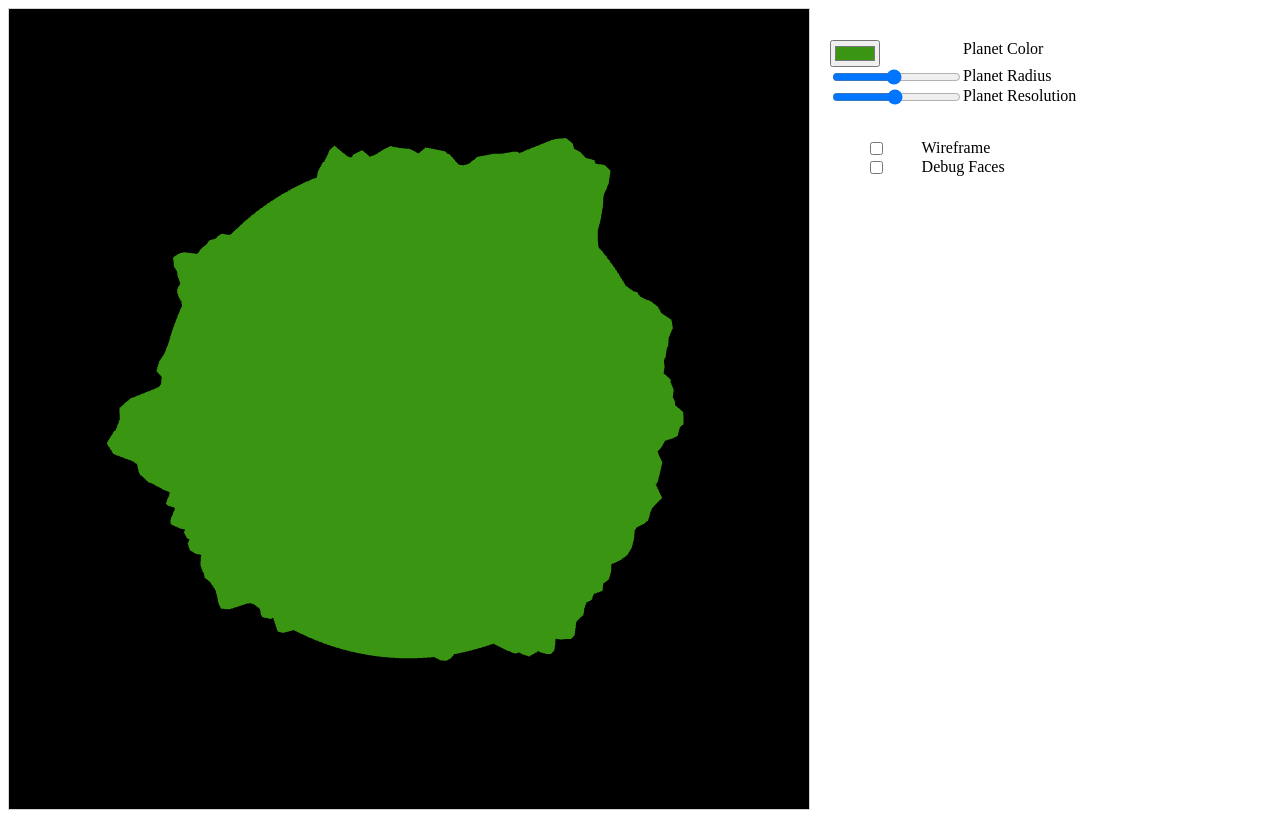
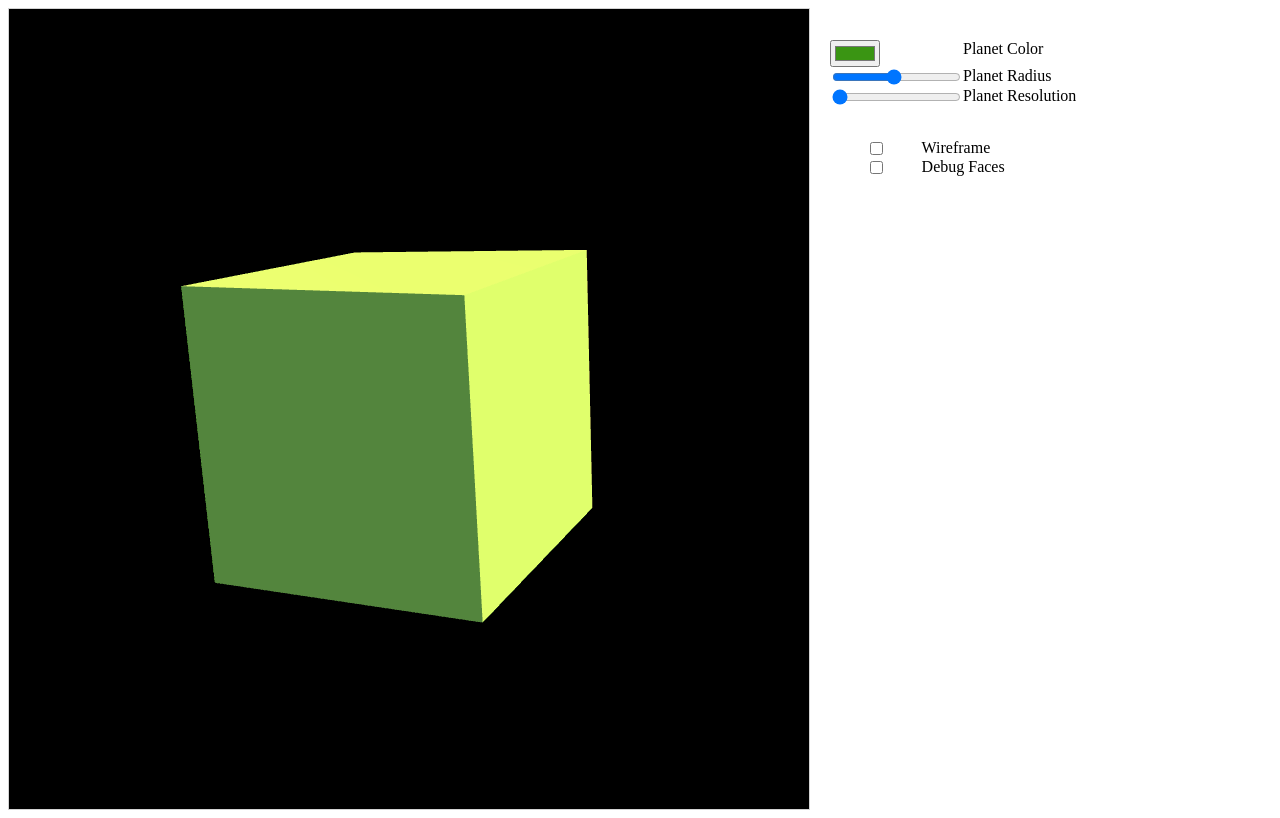
Before and after one commit to XDargu/procedural-planets, a plain HTML site: page index.html in a window 1280 px wide. Drawn offline with Linux system fonts and the light colour scheme; animation ran at ten frames a second.

Commit message:
Trying to fix normals

```diff
--- a/index.html
+++ b/index.html
@@ -25,7 +25,7 @@
         <div class="settings-section">
             <input type="color" id="planet-color" value="#3a9513" oninput="OnParamsChanged()"><span>Planet Color</span>
             <input type="range" id="planet-radius" min="0.1" max="2.0" value="1.0" step="0.01" oninput="OnParamsChanged()"><span>Planet Radius</span>
-            <input type="range" id="planet-resolution" min="2" max="100" value="50" oninput="OnParamsChanged()"><span>Planet Resolution</span>
+            <input type="range" id="planet-resolution" min="2" max="100" value="2" oninput="OnParamsChanged()"><span>Planet Resolution</span>
         </div>
         <div class="settings-section">
             <input type="checkbox" id="debug-wireframe" oninput="OnParamsChanged()"><span>Wireframe</span>
--- a/src/draw-scene.js
+++ b/src/draw-scene.js
@@ -37,12 +37,22 @@ function drawMeshInstance(gl, programInfo, meshInstance)
         meshInstance.scale, // amount to scale
     );
 
+    const normalMatrix = mat4.create();
+    mat4.invert(normalMatrix, modelViewMatrix);
+    mat4.transpose(normalMatrix, normalMatrix);
+
     // Set the shader uniforms
     gl.uniformMatrix4fv(
         programInfo.uniformLocations.modelViewMatrix,
         false,
         modelViewMatrix,
     );
+
+    gl.uniformMatrix4fv(
+        programInfo.uniformLocations.normalMatrix,
+        false,
+        normalMatrix,
+      );
 
     {
         const vertexCount = meshInstance.mesh.indices.length;
@@ -84,6 +94,7 @@ function drawScene(gl, programInfo, meshes, cubeRotation) {
         // buffer into the vertexPosition attribute.
         setPositionAttribute(gl, meshInstance.mesh.buffers, programInfo);
         setColorAttribute(gl, meshInstance.mesh.buffers, programInfo);
+        setNormalAttribute(gl, meshInstance.mesh.buffers, programInfo);
 
         gl.bindBuffer(gl.ELEMENT_ARRAY_BUFFER, meshInstance.mesh.buffers.indices);
 
@@ -141,3 +152,21 @@ function setColorAttribute(gl, buffers, programInfo) {
     );
     gl.enableVertexAttribArray(programInfo.attribLocations.vertexColor);
 }
+
+function setNormalAttribute(gl, buffers, programInfo) {
+    const numComponents = 3;
+    const type = gl.FLOAT;
+    const normalize = false;
+    const stride = 0;
+    const offset = 0;
+    gl.bindBuffer(gl.ARRAY_BUFFER, buffers.normal);
+    gl.vertexAttribPointer(
+        programInfo.attribLocations.vertexNormal,
+        numComponents,
+        type,
+        normalize,
+        stride,
+        offset,
+    );
+    gl.enableVertexAttribArray(programInfo.attribLocations.vertexNormal);
+}
--- a/src/generation.js
+++ b/src/generation.js
@@ -56,23 +56,40 @@ function Render() {
     const vsSource = `
     attribute vec4 aVertexPosition;
     attribute vec4 aVertexColor;
+    attribute vec3 aVertexNormal;
 
+    uniform mat4 uNormalMatrix;
     uniform mat4 uModelViewMatrix;
     uniform mat4 uProjectionMatrix;
 
     varying lowp vec4 vColor;
+    varying lowp vec3 vNormal;
 
     void main(void) {
       gl_Position = uProjectionMatrix * uModelViewMatrix * aVertexPosition;
+
+      highp vec4 transformedNormal = uProjectionMatrix * uModelViewMatrix * vec4(aVertexNormal, 1.0);
+
       vColor = aVertexColor;
+      vNormal = transformedNormal.xyz;
     }
   `;
 
     const fsSource = `
     varying lowp vec4 vColor;
+    varying lowp vec3 vNormal;
 
     void main(void) {
-      gl_FragColor = vColor;
+
+      highp vec3 ambientLight = vec3(0.2, 0.2, 0.2);
+      highp vec3 directionalLightColor = vec3(1, 1, 1);
+      highp vec3 directionalVector = normalize(vec3(0.85, 0.8, 0.75));
+
+      highp float directional = max(dot(vNormal, directionalVector), 0.0);
+      // Debug normals:
+      //gl_FragColor = vec4(vNormal * 0.5 + 0.5, 1.0);
+
+      gl_FragColor = vec4(vColor.xyz * directional + ambientLight, 1.0);
     }
   `;
 
@@ -103,6 +120,7 @@ function Render() {
         attribLocations: {
             vertexPosition: gl.getAttribLocation(shaderProgram, "aVertexPosition"),
             vertexColor: gl.getAttribLocation(shaderProgram, "aVertexColor"),
+            vertexNormal: gl.getAttribLocation(shaderProgram, "aVertexNormal"),
         },
         uniformLocations: {
             projectionMatrix: gl.getUniformLocation(shaderProgram, "uProjectionMatrix"),
--- a/src/init-buffers.js
+++ b/src/init-buffers.js
@@ -2,11 +2,13 @@ function initBuffers(gl, mesh) {
 
     const positionBuffer = initPositionBuffer(gl, mesh.positions);
     const colorBuffer = initColorBuffer(gl, mesh.colors);
+    const normalBuffer = initNormalBuffer(gl, mesh.normals);
     const indexBuffer = initIndexBuffer(gl, mesh.indices);
 
     return {
         position: positionBuffer,
         color: colorBuffer,
+        normal: normalBuffer,
         indices: indexBuffer,
     };
 }
@@ -37,6 +39,15 @@ function initColorBuffer(gl, colors) {
     return colorBuffer;
 }
 
+function initNormalBuffer(gl, normals) {
+
+    const normalBuffer = gl.createBuffer();
+    gl.bindBuffer(gl.ARRAY_BUFFER, normalBuffer);
+    gl.bufferData(gl.ARRAY_BUFFER, new Float32Array(normals), gl.STATIC_DRAW);
+
+    return normalBuffer;
+}
+
 function initIndexBuffer(gl, indices) {
     const indexBuffer = gl.createBuffer();
     gl.bindBuffer(gl.ELEMENT_ARRAY_BUFFER, indexBuffer);
--- a/src/mesh.js
+++ b/src/mesh.js
@@ -5,8 +5,54 @@ class Mesh
         this.positions = positions;
         this.indices = indices;
         this.colors = colors;
+        this.normals = [];
+        this.calculateNormals();
 
         this.buffers = initBuffers(gl, this);
+    }
+
+    calculateNormals()
+    {
+        let tempNormals = new Array(this.positions.length / 3);
+        for (let i = 0; i < tempNormals.length; i++)
+        {
+            tempNormals[i] = [0, 0, 0];
+        }
+
+        for (let i = 0; i < this.indices.length; i += 3)
+        {
+            const i0 = this.indices[i];
+            const i1 = this.indices[i + 1];
+            const i2 = this.indices[i + 2];
+
+            const v0 = this.positions.slice(i0 * 3, i0 * 3 + 3);
+            const v1 = this.positions.slice(i1 * 3, i1 * 3 + 3);
+            const v2 = this.positions.slice(i2 * 3, i2 * 3 + 3);
+
+            const vector1 = vec3.subtract(vec3.create(), v1, v0);
+            const vector2 = vec3.subtract(vec3.create(), v2, v0);
+
+            const faceNormal = vec3.cross(vec3.create(), vector1, vector2);
+            vec3.normalize(faceNormal, faceNormal);
+
+            vec3.add(tempNormals[i0], tempNormals[i0], faceNormal);
+            vec3.add(tempNormals[i1], tempNormals[i1], faceNormal);
+            vec3.add(tempNormals[i2], tempNormals[i2], faceNormal);
+        }
+
+        for (let i = 0; i < tempNormals.length; i++)
+        {
+            vec3.normalize(tempNormals[i], tempNormals[i]);
+        }
+
+        this.normals = new Array(this.positions.length);
+        for (let i = 0; i < tempNormals.length; i++)
+        {
+            const n = tempNormals[i];
+            this.normals[i * 3] = n[0];
+            this.normals[i * 3 + 1] = n[1];
+            this.normals[i * 3 + 2] = n[2];
+        }
     }
 }
 
```
